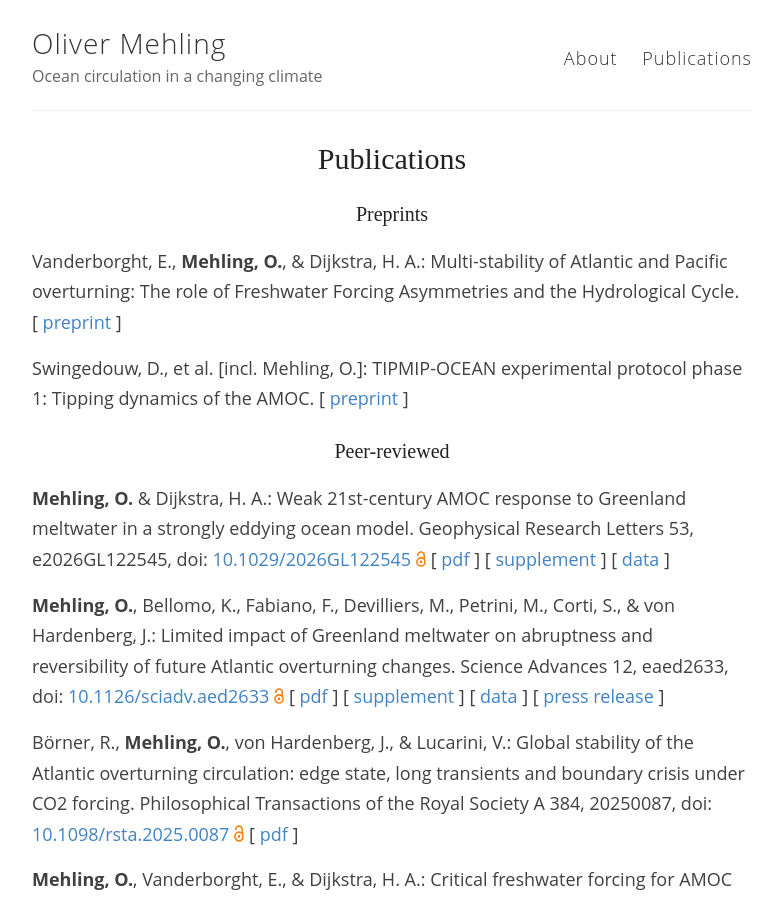
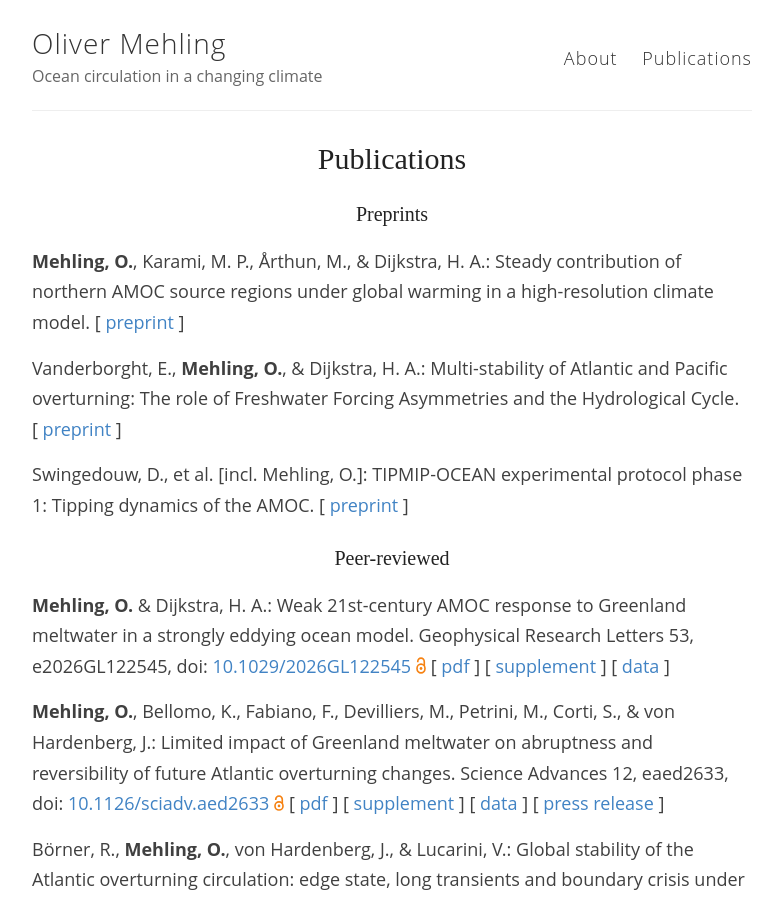
Before and after one commit to omehling/omehling.github.io, a Jekyll site: the page built from _pages/publications.md, in a window 1280 px wide and 900 px high. Shown: the whole window, without its empty margins (248-1029 px from the left). Built offline with Jekyll 4.4.1, drawn with Linux system fonts in a browser that asks for light colours; some web fonts are replaced.

Commit message:
New preprint

```diff
--- a/_pages/publications.md
+++ b/_pages/publications.md
@@ -5,6 +5,8 @@ permalink: /publications/
 ---
 
 ### Preprints
+**Mehling, O.**, Karami, M. P., Årthun, M., & Dijkstra, H. A.: Steady contribution of northern AMOC source regions under global warming in a high-resolution climate model. [&nbsp;[preprint](https://doi.org/10.22541/essoar.15007065/v1)&nbsp;]
+
 Vanderborght, E., **Mehling, O.**, & Dijkstra, H. A.: Multi-stability of Atlantic and Pacific overturning: The role of Freshwater Forcing Asymmetries and the Hydrological Cycle. [&nbsp;[preprint](https://arxiv.org/abs/2605.15699)&nbsp;]
 
 Swingedouw, D., et al. [incl. Mehling, O.]: TIPMIP-OCEAN experimental protocol phase 1: Tipping dynamics of the AMOC. [&nbsp;[preprint](https://doi.org/10.5194/egusphere-2026-1698)&nbsp;]
```
